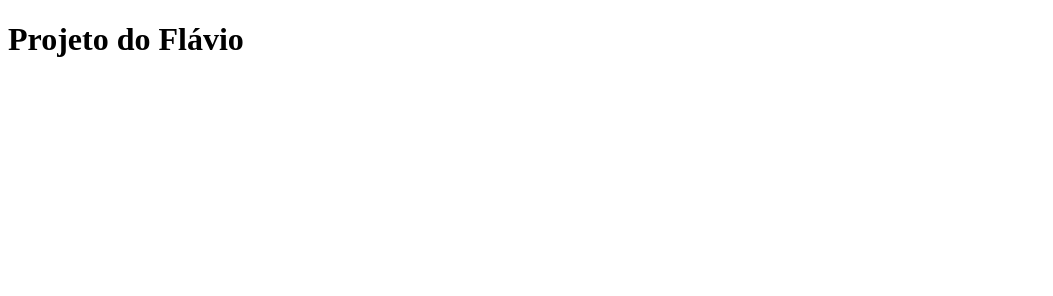
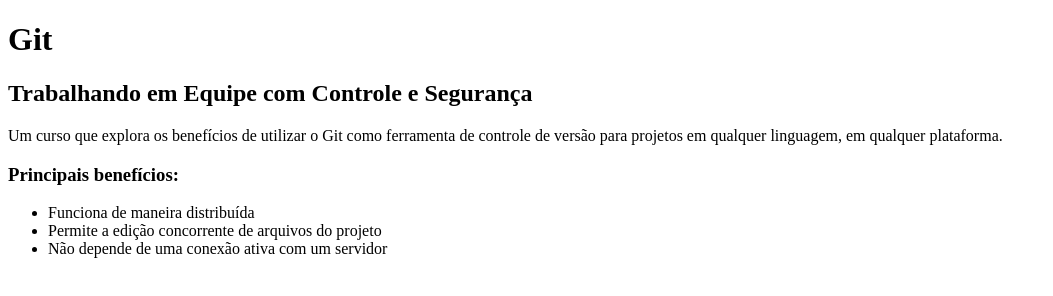
Before and after one commit to flaviodiminuto/cursogit, a plain HTML site: page index.html in a window 1280 px wide. Shown: the whole page, without its empty margins (0-1053 px from the left). Drawn offline with Linux system fonts and the light colour scheme.

Commit message:
Conteúdo da página index.html

```diff
--- a/index.html
+++ b/index.html
@@ -7,6 +7,16 @@
     <title>Document</title>
 </head>
 <body>
-    <h1>Projeto do Flávio</h1>
+    <h1>Git</h1>
+    <h2>Trabalhando em Equipe com Controle e Segurança</h2>
+
+    <p>Um curso que explora os benefícios de utilizar o Git como ferramenta de controle de versão para projetos em qualquer linguagem, em qualquer plataforma.</p>
+
+    <h3>Principais benefícios:</h3>
+    <ul>
+        <li>Funciona de maneira distribuída</li>
+        <li>Permite a edição concorrente de arquivos do projeto</li>
+        <li>Não depende de uma conexão ativa com um servidor</li>
+    </ul>
 </body>
 </html>
```
